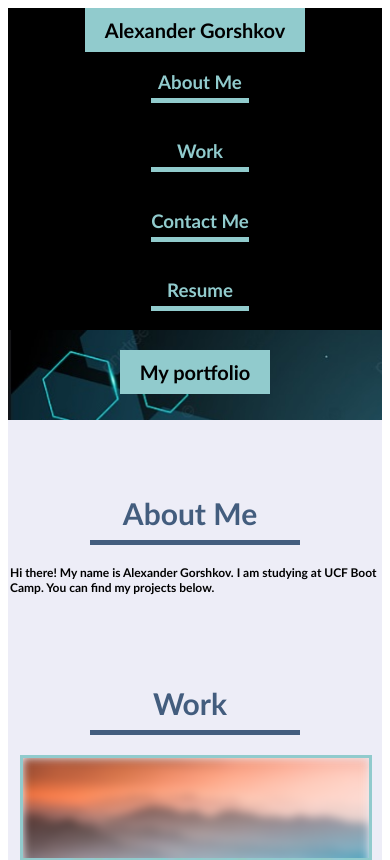
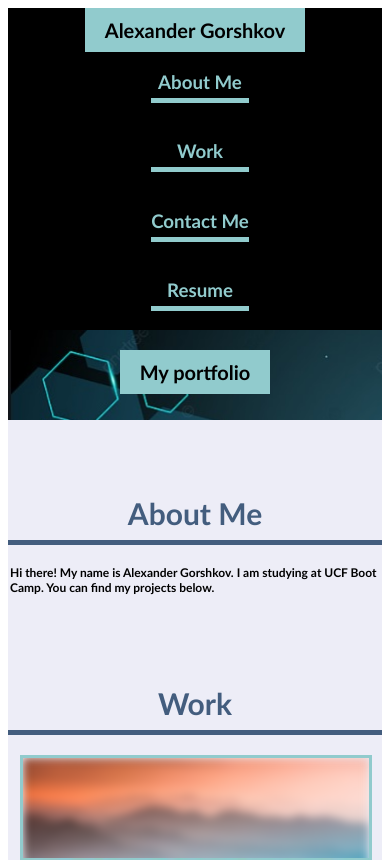
Before and after one commit to alexgorshkov02/old-portfolio, a plain HTML site: page index.html in a window 390 px wide. Shown: the top 860 px of the page. Drawn offline with Linux system fonts and the light colour scheme.

Commit message:
Extended borders for small screens

```diff
--- a/assets/css/style.css
+++ b/assets/css/style.css
@@ -260,11 +260,13 @@ nav div:first-child {
   }
 
   .title {
+    width: auto;
     border-right: none;
     border-bottom: 5px solid #435d7e;
     margin: auto;
     text-align: center;
     margin-bottom: 20px;
+    padding-right: 0px;
   }
 
   .title h2 {
@@ -352,7 +354,8 @@ nav div:first-child {
   }
 
   .title {
-    width: none;
+    width: auto;
+    padding-right: 0px;
   }
 
 
```
